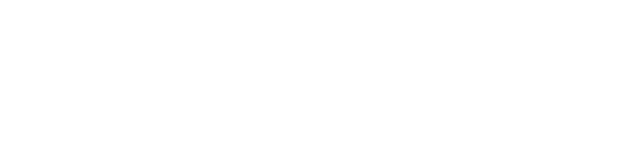
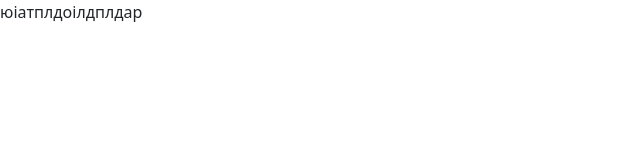
Before and after one commit to artemka-fd/artemka-fd, a plain HTML site: page index.html in a window 1280 px wide. Shown: the whole page, without its empty margins (0-640 px from the left). Drawn offline with nearby package versions, Linux system fonts and the light colour scheme.

Commit message:
Add files via upload

```diff
--- a/index.html
+++ b/index.html
@@ -9,7 +9,7 @@
     <title>Document</title>
 </head>
 <body>
-
+    юіатплдоілдплдар
 <script src="https://cdn.jsdelivr.net/npm/bootstrap@5.3.0-alpha3/dist/js/bootstrap.bundle.min.js" integrity="sha384-ENjdO4Dr2bkBIFxQpeoTz1HIcje39Wm4jDKdf19U8gI4ddQ3GYNS7NTKfAdVQSZe" crossorigin="anonymous"></script>
 </body>
 </html>
```
